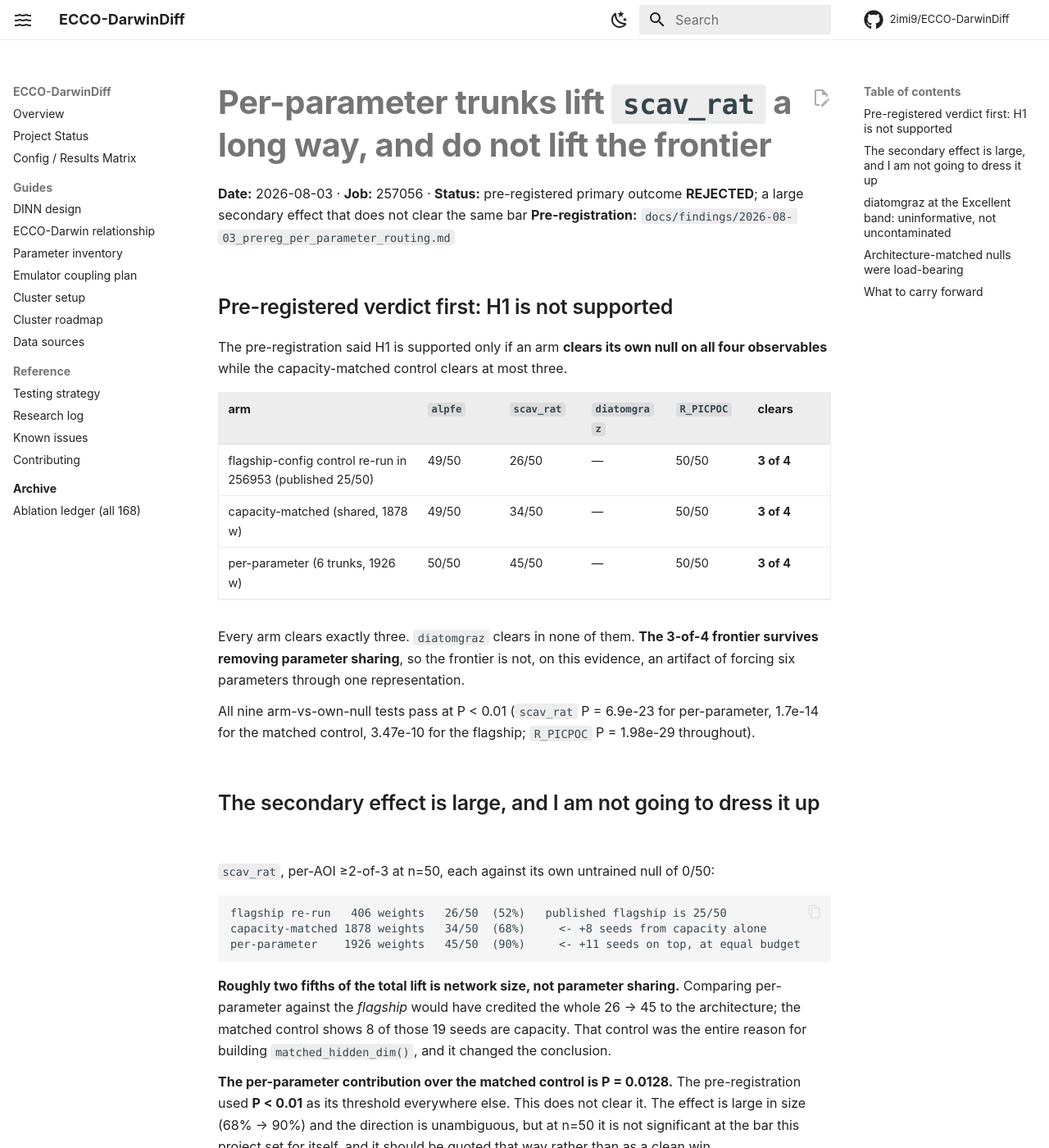
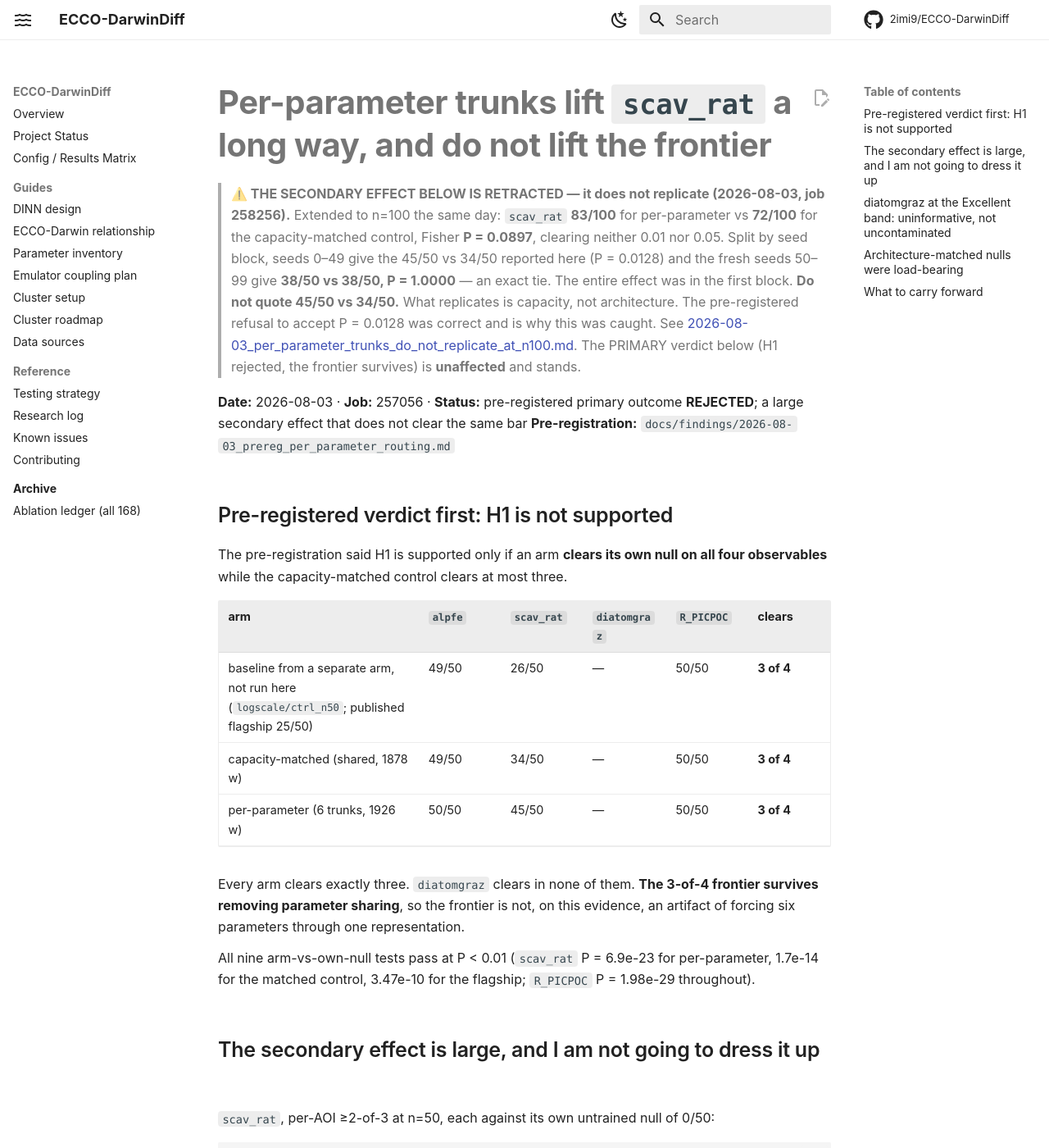
Before and after one commit to 2imi9/ECCO-DarwinDiff, an MkDocs documentation site: the page built from docs/findings/2026-08-03_per_parameter_trunks_lift_scav_rat_but_not_the_frontier.md, in a window 1280 px wide and 1400 px high. Shown: the whole window at 82% size. Built offline with MkDocs 1.6.1 and Material for MkDocs 9.7.7, drawn with Linux system fonts in a browser that asks for light colours; comment, search, counter and statistics services are not loaded; some of the changed text lies outside the part shown.

Commit message:
exp(architecture): per-parameter trunks do NOT replicate at n=100 -- the fresh half is an exact tie
Job 258256 extends 257056 from n=50 to n=100 (seeds 50-99 pooled onto 0-49 after
verifying every one of the 20 tasks logged the same runner and config md5 as the
original run, and that pooling introduced no duplicate seed: 100 files, 100
distinct seeds). Both arms verify_run exit 0 at 100/100.

                        n=100     seeds 0-49   seeds 50-99
    pp_head             83/100    45/50        38/50
    pp_ctrl39           72/100    34/50        38/50
    Fisher exact P      0.0897    0.0128       1.0000

The replication half is an EXACT TIE. Pooled P = 0.0897 clears neither the
pre-registered 0.01 bar nor 0.05. The entire effect lived in the first seed block.
45/50 vs 34/50 is retracted; the arm's n=100 value is 83/100 and its comparison
against the matched control is not significant.

Refusing to report P = 0.0128 was worth more than the number would have been.

Controls hold: alpfe 100/100 vs 98/100, R_PICPOC 100/100 both, diatomgraz 0/100
vs 1/100 (unrecoverable, now confirmed at n=100).

Two things the legs show that n=50 could not:
  eqpac 11/100 in BOTH arms, identical to the seed -- unmoved by capacity, by
    epochs, by information weighting, and by removing representation sharing;
  per-parameter trades basins, natl +11 and sopac -5, so the aggregate is a net
    of opposite movements and the matched control is the arm that reaches a clean
    100/100 in the Southern Ocean.
What replicates is CAPACITY, not architecture.

Also corrects an attribution I got wrong first: the 26/50 baseline these docs quote
was NOT re-run inside job 256953 -- that job ran only ppw and ppw_null. It comes
from logscale/ctrl_n50 (numerically identical to subiron_n50, the subW=1 arm),
26/50 with legs 8/19/49, which is exactly what the canonical guard has said all
along. The published flagship remains 25/50 with legs 7/20/49.

````diff
--- a/docs/findings/2026-08-03_per_parameter_trunks_lift_scav_rat_but_not_the_frontier.md
+++ b/docs/findings/2026-08-03_per_parameter_trunks_lift_scav_rat_but_not_the_frontier.md
@@ -1,4 +1,14 @@
 # Per-parameter trunks lift `scav_rat` a long way, and do not lift the frontier
+
+> **⚠️ THE SECONDARY EFFECT BELOW IS RETRACTED — it does not replicate (2026-08-03, job 258256).**
+> Extended to n=100 the same day: `scav_rat` **83/100** for per-parameter vs **72/100** for the
+> capacity-matched control, Fisher **P = 0.0897**, clearing neither 0.01 nor 0.05. Split by seed
+> block, seeds 0–49 give the 45/50 vs 34/50 reported here (P = 0.0128) and the fresh seeds 50–99
+> give **38/50 vs 38/50, P = 1.0000** — an exact tie. The entire effect was in the first block.
+> **Do not quote 45/50 vs 34/50.** What replicates is capacity, not architecture.
+> The pre-registered refusal to accept P = 0.0128 was correct and is why this was caught.
+> See [2026-08-03_per_parameter_trunks_do_not_replicate_at_n100.md](2026-08-03_per_parameter_trunks_do_not_replicate_at_n100.md).
+> The PRIMARY verdict below (H1 rejected, the frontier survives) is **unaffected** and stands.
 
 **Date:** 2026-08-03 · **Job:** 257056 · **Status:** pre-registered primary outcome **REJECTED**;
 a large secondary effect that does not clear the same bar
@@ -11,7 +21,7 @@ observables** while the capacity-matched control clears at most three.
 
 | arm | `alpfe` | `scav_rat` | `diatomgraz` | `R_PICPOC` | clears |
 |---|---|---|---|---|---|
-| flagship-config control re-run in 256953 (published 25/50) | 49/50 | 26/50 | — | 50/50 | **3 of 4** |
+| baseline from a separate arm, not run here (`logscale/ctrl_n50`; published flagship 25/50) | 49/50 | 26/50 | — | 50/50 | **3 of 4** |
 | capacity-matched (shared, 1878 w) | 49/50 | 34/50 | — | 50/50 | **3 of 4** |
 | per-parameter (6 trunks, 1926 w) | 50/50 | 45/50 | — | 50/50 | **3 of 4** |
 
@@ -27,7 +37,7 @@ for the matched control, 3.47e-10 for the flagship; `R_PICPOC` P = 1.98e-29 thro
 `scav_rat`, per-AOI ≥2-of-3 at n=50, each against its own untrained null of 0/50:
 
 ```
-flagship re-run   406 weights   26/50  (52%)   published flagship is 25/50
+separate arm      406 weights   26/50  (52%)   logscale/ctrl_n50; published flagship 25/50
 capacity-matched 1878 weights   34/50  (68%)     <- +8 seeds from capacity alone
 per-parameter    1926 weights   45/50  (90%)     <- +11 seeds on top, at equal budget
 ```
````
Also changed, not shown: docs/findings/2026-08-03_information_weighted_routing_is_worse.md (+1 -1 lines), docs/findings/2026-08-03_per_parameter_trunks_do_not_replicate_at_n100.md (added, +81 -0 lines).
